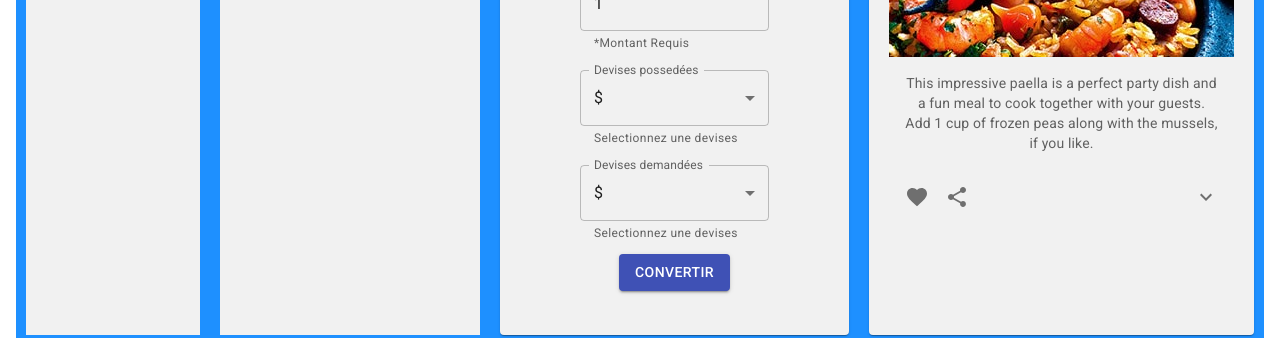
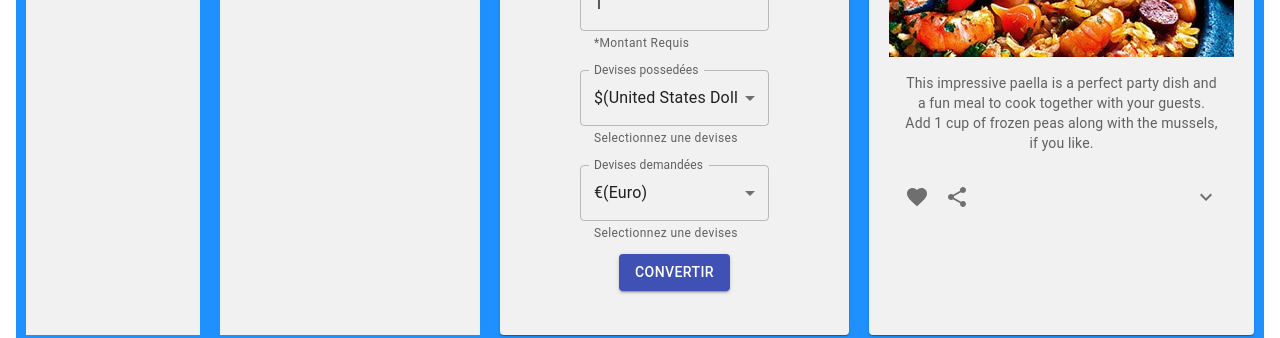
Before and after one commit to konateb/mon-app, a React (Create React App) app: page / in a window 1280 px wide. Shown: the part 255-593 px from the top of the page. Built offline with nearby package versions, Linux system fonts and the light colour scheme.

Commit message:
Change currency array

```diff
--- a/public/index.html
+++ b/public/index.html
@@ -10,8 +10,7 @@
       content="Web site created using create-react-app"
     />
     <link rel="apple-touch-icon" href="%PUBLIC_URL%/logo192.png" />
-    <link rel="stylesheet" href="https://fonts.googleapis.com/css?family=Roboto:300,400,500,700&display=swap" />
-    <link rel="stylesheet" href="https://fonts.googleapis.com/icon?family=Material+Icons" />
+
     <!--
       manifest.json provides metadata used when your web app is installed on a
       user's mobile device or desktop. See https://developers.google.com/web/fundamentals/web-app-manifest/
--- a/src/App.js
+++ b/src/App.js
@@ -11,8 +11,6 @@ import React from "react";
 import SelectTextFields from "./components/SelectTextField";
 
 const App = () => {
-
-
   return (
     <div className="App">
       <Box
--- a/src/components/SelectTextField.jsx
+++ b/src/components/SelectTextField.jsx
@@ -30,24 +30,24 @@ const useStyles = makeStyles({
 });
 const currencies = [
   {
-    value: "USD(United States Dollar)",
-    label: "$",
+    value: "USD",
+    label: "$(United States Dollar)",
   },
   {
-    value: "CAD(Canadian Dollar)",
-    label: "$",
+    value: "CAD",
+    label: "$(Canadian Dollar)",
   },
   {
-    value: "EUR(Euro)",
-    label: "€",
+    value: "EUR",
+    label: "€(Euro)",
   },
   {
-    value: "BTC(Bitcoin)",
-    label: "฿",
+    value: "BTC",
+    label: "฿(Bitcoin)",
   },
   {
-    value: "JPY(Japanese Yen)",
-    label: "¥",
+    value: "JPY",
+    label: "¥(Japanese Yen)",
   },
   {
     value: "GBP",
--- a/src/components/SimpleCard.jsx
+++ b/src/components/SimpleCard.jsx
@@ -27,15 +27,14 @@ export default function SimpleCard({ data }) {
   return (
     <Card className={classes.root}>
       <CardContent>
-
         <Typography className={classes.title} color="textPrimary" gutterBottom>
           Resultat
         </Typography>
 
         <Typography variant="h5" component="h2">
-          {data.old_amount} {data.old_currency} {"=>"} {data.new_amount} {data.new_currency}
+          {data.old_amount} {data.old_currency} {"=>"} {data.new_amount}{" "}
+          {data.new_currency}
         </Typography>
-
       </CardContent>
     </Card>
   );
```
